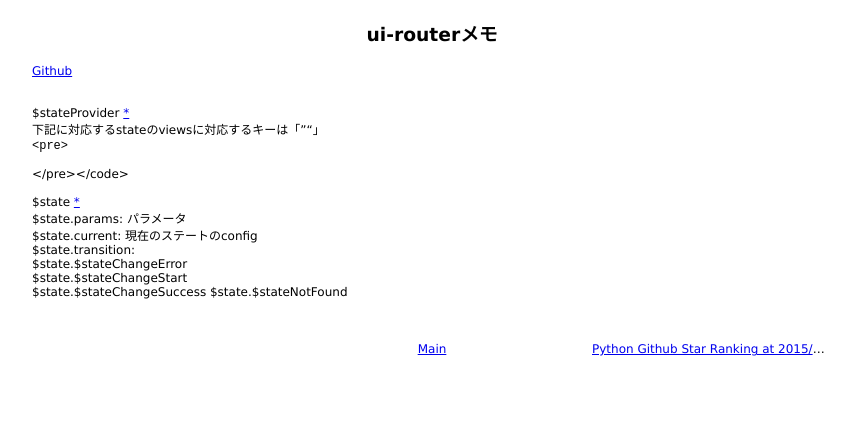
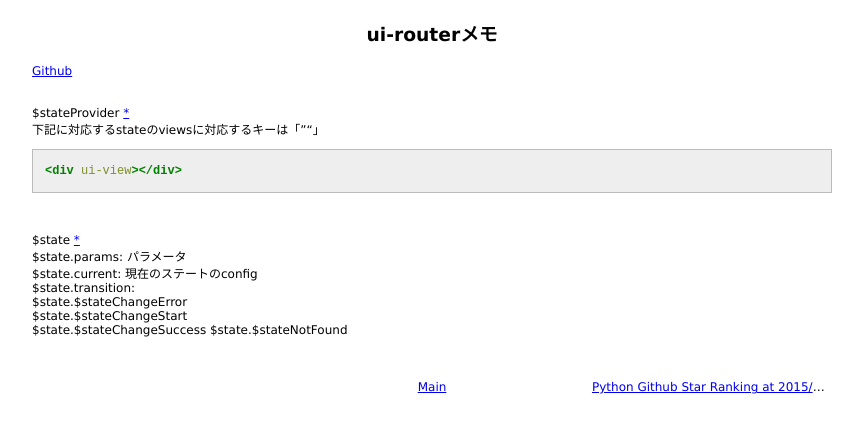
Before and after one commit to 38elements/38elements.github.com, a Jekyll site: the page built from _posts/2015-05-24-ui-router.md, in a window 1280 px wide. Shown: the top 433 px of the page, without its empty margins (208-1071 px from the left). Built offline with Jekyll 4.4.1, drawn with Linux system fonts in a browser that asks for light colours; Markdown is read by kramdown in place of the engine named in the settings.

Commit message:
Update 2015-05-24-ui-router.md

```diff
--- a/_posts/2015-05-24-ui-router.md
+++ b/_posts/2015-05-24-ui-router.md
@@ -7,9 +7,9 @@ title: ui-routerメモ
 <br/>
 $stateProvider [*](https://angular-ui.github.io/ui-router/site/#/api/ui.router.state.$stateProvider)
 下記に対応するstateのviewsに対応するキーは「""」
-<code><pre>
+{% highlight html %}
 <div ui-view></div>
-</pre></code>
+{% endhighlight %}
 <br/>
 <br/>
 $state [*](https://angular-ui.github.io/ui-router/site/#/api/ui.router.state.$state)
```
